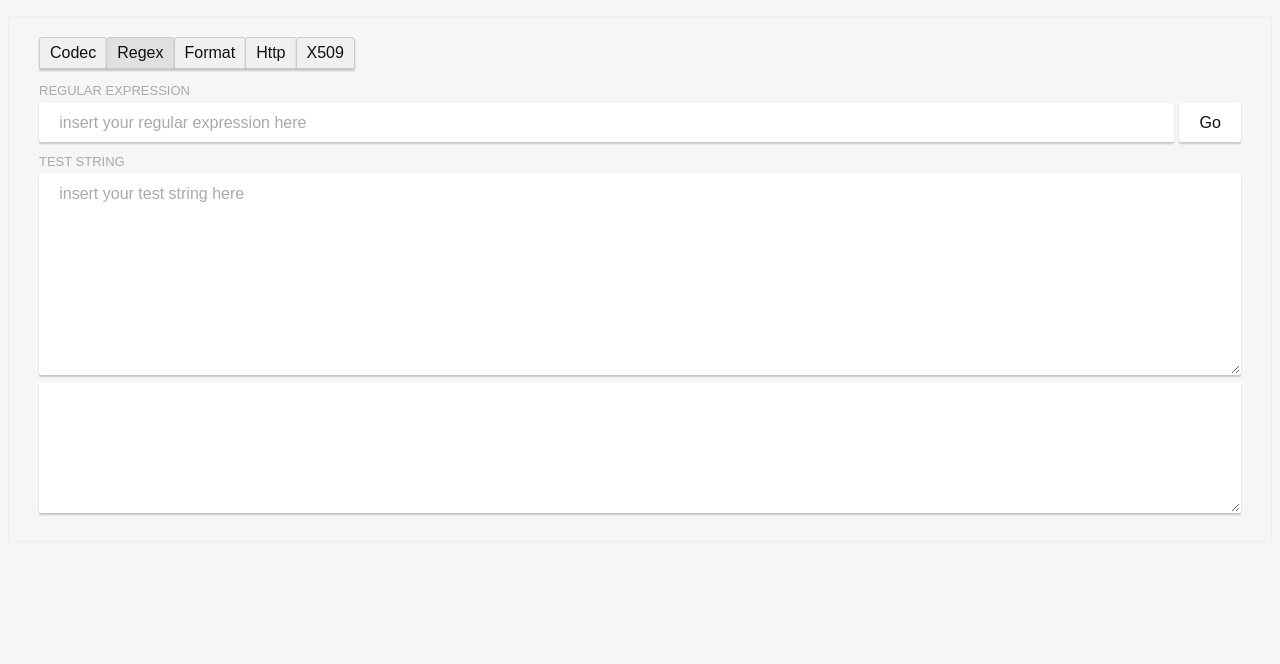
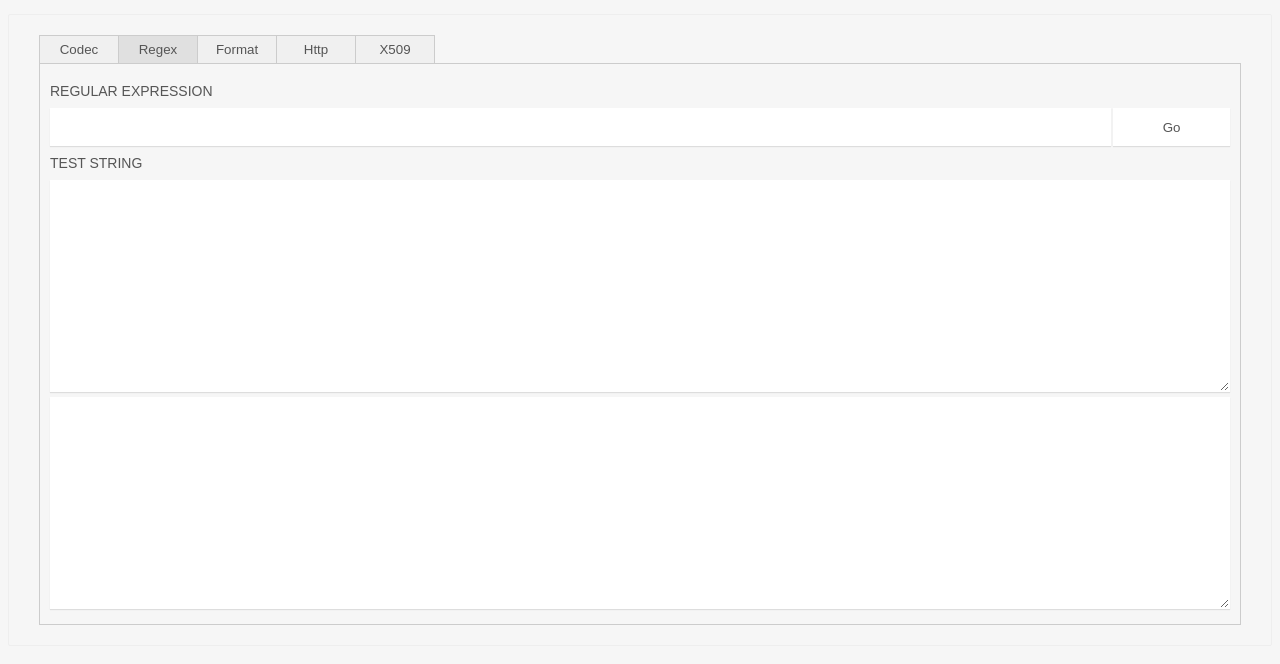
Before and after one commit to pangbit/vappjs, a Vue app: page / in a window 1280 px wide. Both pictures are taken after a click on the button "Regex". Shown: the top 664 px of the page. Built offline with nearby package versions, Linux system fonts and the light colour scheme.

Commit message:
upd, 调整css

```diff
--- a/src/App.vue
+++ b/src/App.vue
@@ -33,36 +33,33 @@ const tabs = ref({
 </template>
 
 <style scoped>
-.logo.vite:hover {
-  filter: drop-shadow(0 0 2em #747bff);
-}
-
-.logo.vue:hover {
-  filter: drop-shadow(0 0 2em #249b73);
-}
-
 .main {
-  font-family: sans-serif;
   border: 1px solid #eee;
   border-radius: 2px;
+
   padding: 20px 30px;
+
   margin-top: 1em;
   margin-bottom: 40px;
+
   user-select: none;
   overflow-x: auto;
+
   display: flex;
   flex-direction: column;
 }
 
 .tab-button {
   padding: 6px 10px;
-  border-top-left-radius: 3px;
-  border-top-right-radius: 3px;
+  /* border-top-left-radius: 3px; */
+  /* border-top-right-radius: 3px; */
   border: 1px solid #ccc;
   cursor: pointer;
+  color: rgba(85, 85, 85, 1);
   background: #f0f0f0;
-  margin-bottom: 10px;
+  margin-bottom: -1px;
   margin-right: -1px;
+  min-width: 80px;
 }
 
 .tab-button:hover {
@@ -77,8 +74,8 @@ const tabs = ref({
   border: 1px solid #ccc;
   padding: 10px;
 
-  margin-top: 500px;
-  widows: 100%;
+  /* width: 100%; */
 
+  /* margin-top: 10px; */
 }
 </style>
--- a/src/components/Codec.vue
+++ b/src/components/Codec.vue
@@ -24,17 +24,23 @@ async function url_encode() {
 </script>
 
 <template>
-  <textarea class="row" v-model="xText" rows="10"></textarea>
-  <div>
-    <button class="btn" @click="base64_decode">Base64 Decode</button>
-    <button class="btn" @click="base64_encode">Base64 Encode</button>
+  <div class="box">
+    <div class="btns">
+      <button class="btn" @click="base64_decode">Base64 Dec</button>
+      <button class="btn" @click="base64_encode">Base64 Enc</button>
 
-    <button class="btn" @click="url_decode">URL Decode</button>
-    <button class="btn" @click="url_encode">URL Encode</button>
+      <button class="btn" @click="url_decode">URL Dec</button>
+      <button class="btn" @click="url_encode">URL Enc</button>
 
-  </div>
-  <div>
-    <button class="btn" @click="xText = ''">Clean</button>
-    <button class="btn" @click="writeText(xText)">Copy</button>
+      <button class="btn" @click="xText = ''">Clean</button>
+      <button class="btn" @click="writeText(xText)">Copy</button>
+    </div>
+    <textarea class="show" v-model="xText" rows="10"></textarea>
   </div>
 </template>
+
+<style scoped>
+.show {
+  min-height: 300px;
+}
+</style>
--- a/src/components/Format.vue
+++ b/src/components/Format.vue
@@ -22,12 +22,12 @@ async function json_format() {
 
 async function xml_format() {
     let input = xText.value;
-    if (input == null |input == "") {
+    if (input == null | input == "") {
         return;
     }
 
     try {
-        xText.value = await invoke("xml_format", {input: input});
+        xText.value = await invoke("xml_format", { input: input });
         xError.value = "";
     } catch (error) {
         xError.value = error;
@@ -37,12 +37,24 @@ async function xml_format() {
 </script>
 
 <template>
-    <textarea class="row" v-model="xText" rows="10"></textarea>
-    <div>
-        <button class="btn" @click="json_format">Json</button>
-        <button class="btn" @click="xml_format">XML</button>
-    </div>
-    <div>
-        <p>{{ xError }}</p>
+    <div class="box">
+        <div class="btns">
+            <button class="btn" @click="json_format">Json</button>
+            <button class="btn" @click="xml_format">XML</button>
+        </div>
+        <textarea class="show" v-model="xText" rows="10"></textarea>
+        <div>
+            <p class="error">{{ xError }}</p>
+        </div>
     </div>
 </template>
+
+<style scoped>
+.show {
+    min-height: 300px;
+}
+
+.error {
+    color: #f37171;
+}
+</style>
--- a/src/components/Http.vue
+++ b/src/components/Http.vue
@@ -85,22 +85,49 @@ async function send() {
 </script>
 
 <template>
-    <form class="row" @submit.prevent="send">
-        <input id="regex-input" v-model="xReqMethodURL" placeholder="GET http://www.test.com">
-        <input v-model="xResolve" placeholder="DNS Resolve" style="margin-right: 5px;">
-        <button type="submit">Go</button>
-    </form>
-    <div style="margin-bottom: 1vh;">
-        <input type="checkbox" v-model="xUseProxy"><label>使用系统代理</label>
-        <input type="checkbox" v-model="xUseRedirect"><label>执行重定向</label>
-        <input type="checkbox" v-model="xSkipCertsCheck"><label>忽略证书校验</label>
+    <div class="box">
+        <form class="form-box" @submit.prevent="send">
+            <input class="form-input" v-model="xReqMethodURL" placeholder="GET https://one.one.one.one">
+            <input class="form-input input-dns" v-model="xResolve" placeholder="1.1.1.1:443">
+            <button class="btn form-btn" type="submit">Go</button>
+        </form>
+        <div class="checkboxs">
+            <label for="useproxy"><input id="useproxy" type="checkbox" v-model="xUseProxy"><span>使用系统代理</span></label>
+            <label for="redirect"><input id="redirect" type="checkbox" v-model="xUseRedirect"><span>执行重定向</span></label>
+            <label for="skipcert"><input id="skipcert" type="checkbox"
+                    v-model="xSkipCertsCheck"><span>忽略证书校验</span></label>
+        </div>
+
+        <label>请求头</label>
+        <textarea class="show" rows="5" v-model="xReqHeaders" placeholder="User-Agent:vappjs/1.0.0
+X-Forwarded-For:1.1.1.1
+Content-Type:application/json
+Content-Length:43"></textarea>
+        <label>请求体</label>
+        <textarea class="show" rows="5" v-model="XReqBody"
+            placeholder='{"name":"Alice","age":16,"gender":"female"}'></textarea>
+
+        <label>响应</label>
+        <textarea class="show" rows="18" readonly>{{ xResp }}</textarea>
     </div>
+</template>
 
-    <label>请求头</label>
-    <textarea class="row" rows="5" v-model="xReqHeaders"></textarea>
-    <label>请求体</label>
-    <textarea class="row" rows="5" v-model="XReqBody"></textarea>
+<style scoped>
+.input-dns {
+    flex: 5;
+}
 
-    <label>响应</label>
-    <textarea class="row" rows="18" readonly>{{ xResp }}</textarea>
-</template>
+.checkboxs {
+    display: flex;
+    flex-direction: row;
+}
+
+.checkboxs input {
+    vertical-align: middle;
+}
+
+.checkboxs label span {
+    vertical-align: middle;
+    margin-right: 10px;
+}
+</style>
--- a/src/components/Regex.vue
+++ b/src/components/Regex.vue
@@ -60,12 +60,26 @@ async function regex_captures() {
 </script>
 
 <template>
-    <label>REGULAR EXPRESSION</label>
-    <form class="row" @submit.prevent="regex_captures">
-        <input id="regex-input" v-model="xPattern" placeholder="insert your regular expression here" />
-        <button type="submit">Go</button>
-    </form>
-    <label>TEST STRING</label>
-    <textarea class="row" rows="10" v-model="xText" placeholder="insert your test string here"></textarea>
-    <textarea class="row" rows="6" readonly id="regex-result">{{ xResult }}</textarea>
+    <div class="box">
+        <label>REGULAR EXPRESSION</label>
+        <form class="form-box" @submit.prevent="regex_captures">
+            <input class="form-input" v-model="xPattern" />
+            <button class="btn form-btn" type="submit">Go</button>
+        </form>
+        <label>TEST STRING</label>
+        <textarea class="show" v-model="xText"></textarea>
+        <textarea class="show capture" readonly>{{ xResult }}</textarea>
+    </div>
 </template>
+
+<style scoped>
+.show {
+    margin-bottom: 5px;
+    min-height: 50px;
+    height: 200px;
+}
+
+.capture {
+    color: #f37171;
+}
+</style>
--- a/src/components/X509.vue
+++ b/src/components/X509.vue
@@ -17,30 +17,22 @@ async function parse() {
 </script>
 
 <template>
-    <textarea class="input" rows="10" v-model="xPem"></textarea>
-    <textarea class="input" rows="10" v-model="xRes"></textarea>
-    <button class="btn" @click="parse">Parse</button>
+    <div class="box">
+        <div class="btns">
+            <button class="btn" @click="parse">Parse</button>
+        </div>
+        <textarea class="show" rows="10" v-model="xPem"></textarea>
+        <textarea class="show output" rows="10" v-model="xRes"></textarea>
+    </div>
 </template>
 
 <style scoped>
-.input {
-    display: flex;
-    margin-top: 1vh;
-    margin-bottom: 1vh;
-
-    border-radius: 2px;
-    border: 1px solid transparent;
-    padding: auto;
-
-    color: black;
-
-    font-size: large;
-    font-family: 'Courier New', Courier, monospace;
-
-    outline: none;
+.show {
+    min-height: 50px;
+    height: 200px;
 }
 
-.btn {
-    width: 100px;
+.output {
+    margin-top: 5px;
 }
 </style>
--- a/src/styles.css
+++ b/src/styles.css
@@ -1,10 +1,12 @@
 :root {
-  font-family: Inter, Avenir, Helvetica, Arial, sans-serif;
-  font-size: 16px;
+  /* font-family: Inter, Avenir, Helvetica, Arial, sans-serif; */
+  font-family: Arial, Helvetica, sans-serif;
+  font-size: 14px;
   line-height: 24px;
   font-weight: 400;
 
-  color: #0f0f0f;
+  /* color: #0f0f0f; */
+  color: rgba(85, 85, 85, 1);
   background-color: #f6f6f6;
 
   font-synthesis: none;
@@ -12,95 +14,121 @@
   -webkit-font-smoothing: antialiased;
   -moz-osx-font-smoothing: grayscale;
   -webkit-text-size-adjust: 100%;
+
+  box-sizing: border-box;
 }
 
-.container {
+/* div */
+.box {
   margin: 0;
-  padding-top: 5vh;
+
   display: flex;
   flex-direction: column;
   justify-content: center;
-  text-align: center;
 }
 
-.logo {
-  height: 6em;
-  padding: 1.5em;
-  will-change: filter;
-  transition: 0.75s;
+
+/* textarea */
+.show {
+  /* border-radius: 2px; */
+  /* border: 1px solid rgba(85, 85, 85, 0.2); */
+  border: 1px solid transparent;
+  padding: 5px;
+
+  resize: vertical;
+
+  color: rgba(85, 85, 85, 1);
+  box-shadow: 0 1px 1px rgba(0, 0, 0, 0.1);
+  outline: none;
+
+  font-size: 1em;
+  /* font-family: inherit; */
+  font-family: 'Lucida Console', 'Courier New', Courier, monospace;
 }
 
-.logo.tauri:hover {
-  filter: drop-shadow(0 0 2em #24c8db);
+
+
+/* div.button */
+.btns {
+  display: flex;
+  flex-wrap: wrap;
+  margin-bottom: 5px;
 }
 
-.row {
-  display: flex;
-  justify-content: center;
-  /* margin-left: 5vh;
-  margin-right: 5vh; */
-  /* padding: 1vh; */
-  margin-bottom: 1vh;
+/* button */
+.btn {
+  padding: 5px;
+  margin-right: 2px;
+  margin-bottom: 2px;
+  flex: 1;
+
+  /* align-items: center; */
+
+  min-width: 100px;
+  max-width: 120px;
+
+  /* border-radius: 2px; */
+  border: 1px solid transparent;
+
+  /* text-align: center; */
+  font-family: inherit;
+  /* color: #0f0f0f; */
+  color: inherit;
+  background-color: #ffffff;
+  box-shadow: 0 1px 1px rgba(0, 0, 0, 0.1);
+
+  transition: border-color 0.25s;
+
+  cursor: pointer;
 }
 
-.btn {
-  padding: auto;
-  margin-top: 1vh;
-  /* margin-left: 0.5vh; */
-  margin-right: 0.5vh;
+.btn:hover {
+  border-color: #396cd8;
 }
 
-a {
-  font-weight: 500;
-  color: #646cff;
-  text-decoration: inherit;
+.btn:active {
+  border-color: #396cd8;
+  background-color: #e8e8e8;
 }
 
-a:hover {
-  color: #535bf2;
+.btn:last-child {
+  margin-right: 0;
 }
 
-h1 {
+
+.form-box {
+  display: flex;
+  flex-direction: row;
+}
+
+.form-input {
+  flex: 10;
+  padding: 10px 5px;
+  margin-right: 2px;
+
+  border: 1px solid transparent;
+  outline: none;
+
+  color: inherit;
+  background-color: #ffffff;
+  font-size: 1em;
+  font-family: 'Lucida Console', 'Courier New', Courier, monospace;
+  /* font-family: inherit; */
+
+  box-shadow: 0 1px 1px rgba(0, 0, 0, 0.1);
+}
+
+.form-btn {
+  flex: 1;
+  margin: 0;
   text-align: center;
 }
 
 label {
-  /* margin-left: 6vh; */
-  text-align: left;
-  font-size: small;
-  color: darkgray;
-}
-
-input,
-button {
-  border-radius: 2px;
-  border: 1px solid transparent;
-  padding: 0.6em 1.2em;
+  padding: 5px 0;
+  font-family: inherit;
   font-size: 1em;
-  font-weight: 500;
-  font-family: inherit;
-  color: #0f0f0f;
-  background-color: #ffffff;
-  transition: border-color 0.25s;
-  box-shadow: 0 2px 2px rgba(0, 0, 0, 0.2);
-}
-
-button {
-  cursor: pointer;
-}
-
-button:hover {
-  border-color: #396cd8;
-}
-
-button:active {
-  border-color: #396cd8;
-  background-color: #e8e8e8;
-}
-
-input,
-button {
-  outline: none;
+  color: rgba(85, 85, 85, 1);
 }
 
 textarea::-webkit-input-placeholder,
@@ -108,45 +136,19 @@ input::-webkit-input-placeholder {
   color: darkgray;
 }
 
-textarea {
-  border-radius: 2px;
-  border: 1px solid transparent;
-  padding: 0.6em 1.2em;
-  font-size: 1em;
-  font-weight: 500;
-  font-family: inherit;
-  color: #0f0f0f;
-  box-shadow: 0 2px 2px rgba(0, 0, 0, 0.2);
-  outline: none;
-}
-
-#regex-result {
-  color: red;
-}
-
-
-#regex-input {
-  margin-right: 5px;
-  width: 100%;
-}
-
+/* TODO */
 @media (prefers-color-scheme: dark) {
   :root {
     color: #f6f6f6;
     background-color: #2f2f2f;
   }
 
-  a:hover {
-    color: #24c8db;
-  }
-
-  input,
-  button {
+  .btn {
     color: #ffffff;
     background-color: #0f0f0f98;
   }
 
-  button:active {
+  .btn:active {
     background-color: #0f0f0f69;
   }
 }
```
